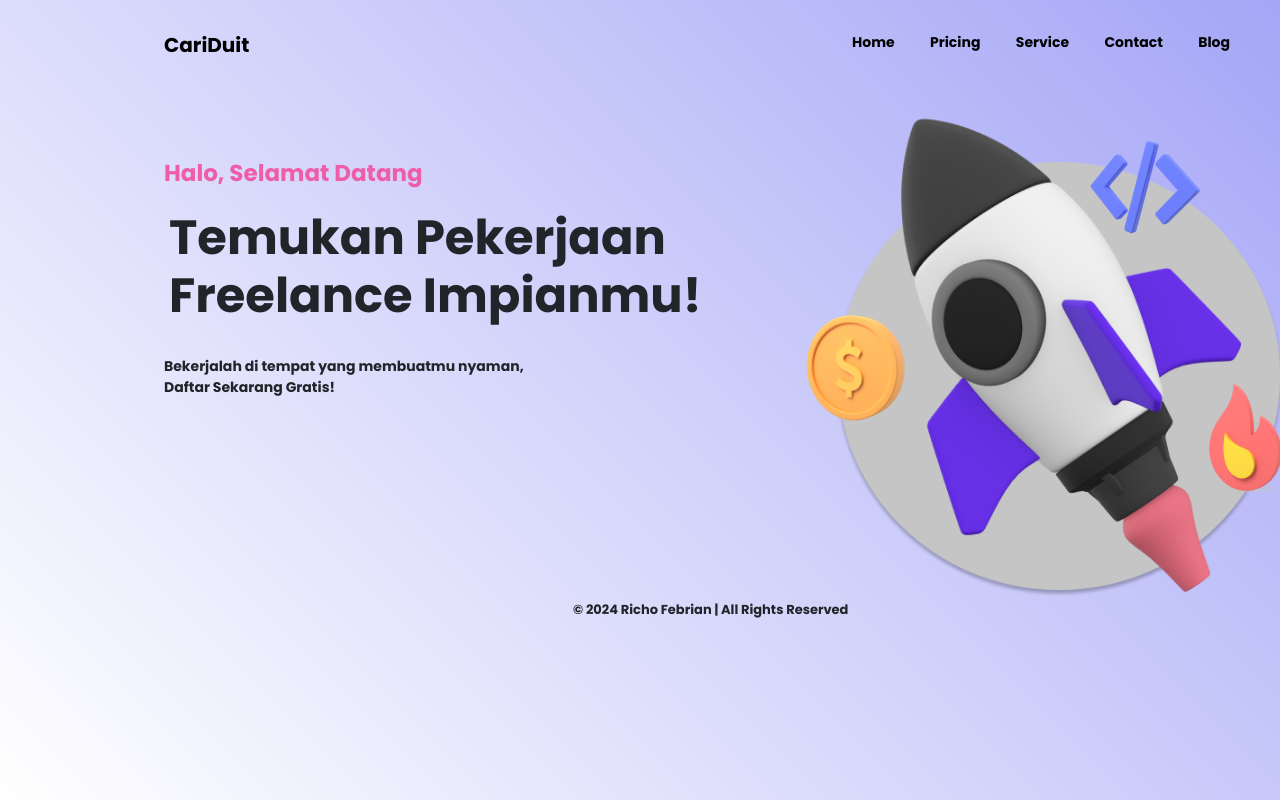
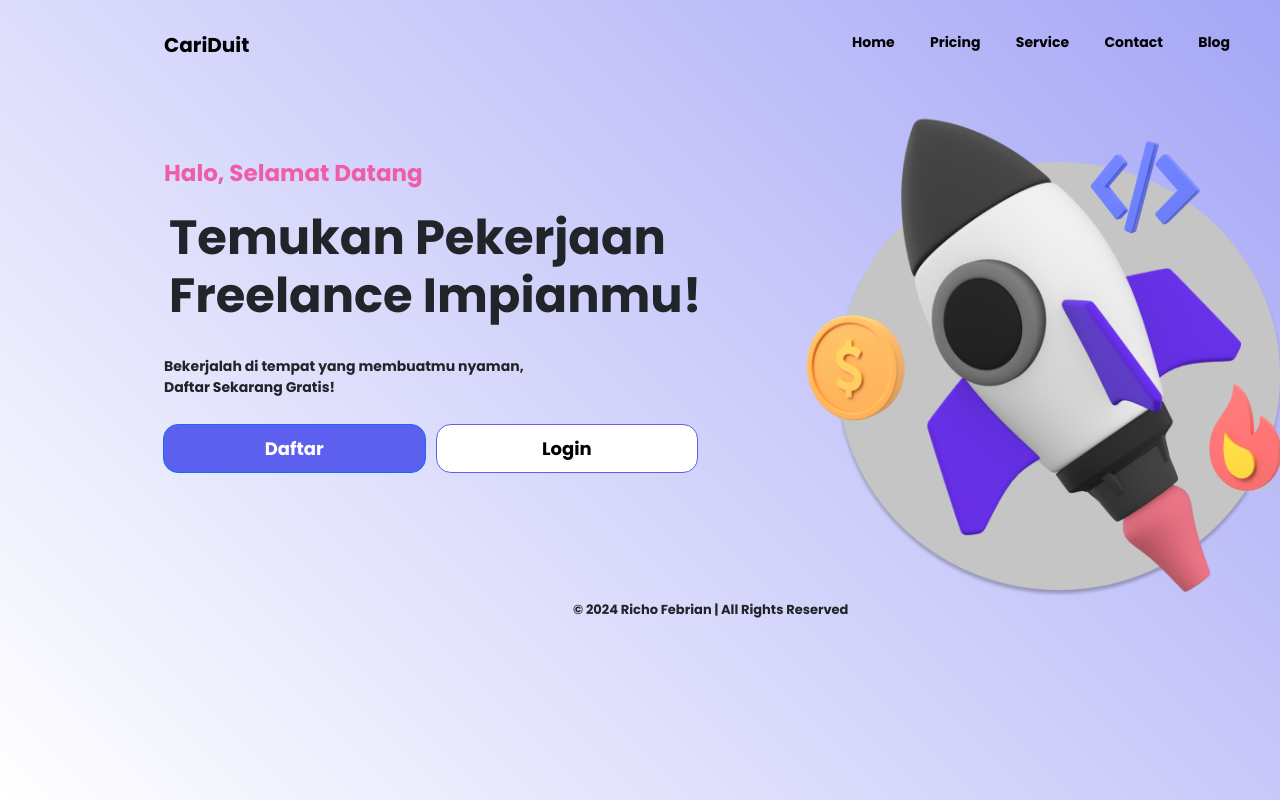
Before and after one commit to richofal/tugas-1-aic-2024, a plain HTML site: page index.html in a window 1280 px wide. Shown: the top 800 px of the page. Drawn offline with nearby package versions, Linux system fonts and the light colour scheme.

Commit message:
Menambahkan tombol daftar dan login

```diff
--- a/app.css
+++ b/app.css
@@ -64,6 +64,9 @@ nav {
   padding-right: 20px;
   left: 164px;
   top: 160px;
+  flex-direction: column;
+  align-items: flex-start;
+  margin-bottom: 20px;
 }
 
 #halo-selamat-datang {
@@ -124,3 +127,33 @@ nav {
   left: 630px;
   top: 150px;
 }
+.button {
+  display: flex;
+  justify-content: center;
+  gap: 10px;
+  left: 164px;
+  top: 160px;
+  margin-top: -50px;
+  margin-left: -13px;
+}
+
+.btn {
+  display: flex;
+  justify-content: center;
+  align-items: center;
+  text-align: center;
+  padding: 10px 0px;
+  font-size: 18px;
+  border-radius: 15px;
+}
+#daftar, #login {
+  flex: 1;
+}
+#daftar {
+  background-color: #5D5FEF;
+}
+#login {
+  background-color: white;
+  color: black;
+  border: 1px solid #5D5FEF;
+}
--- a/index.html
+++ b/index.html
@@ -40,22 +40,30 @@
       </div>
     </nav>
     <section class="content">
-      <span class="captions">
+      <div class="captions">
         <h2 id="halo-selamat-datang">Halo, Selamat Datang</h2>
         <h1 id="temukan">Temukan Pekerjaan Freelance Impianmu!</h1>
         <p id="bekerjalah">
           Bekerjalah di tempat yang membuatmu nyaman, Daftar Sekarang Gratis!
         </p>
-      </span>
-      <span class="img">
+      </div>
+      <div class="img">
         <img id="elipse" src="Images/Ellipse 1.png" />
         <img id="rocket" src="Images/Vectary texture.png" />
         <img id="code" src="Images/Code_perspective_matte_s 1.png" />
         <img id="fire" src="Images/Fire_perspective_matte_s 1.png" />
         <img id="coin" src="Images/Coin_perspective_matte_s 1.png" />
-      </span>
+      </div>
+      <div class="container mt-5">
+        <div class="button">
+          <a class="btn btn-primary" id="daftar" href="#">Daftar</a>
+          <a class="btn btn-primary" id="login" href="#">Login</a>
+        </div>
+    </div>
     </section>
-    <section class="footer">© 2024 Richo Febrian | All Rights Reserved</section>
+    <section class="footer">
+      <p>© 2024 Richo Febrian | All Rights Reserved</p>
+    </section>
     <script
       src="https://cdn.jsdelivr.net/npm/@popperjs/core@2.11.8/dist/umd/popper.min.js"
       integrity="sha384-I7E8VVD/ismYTF4hNIPjVp/Zjvgyol6VFvRkX/vR+Vc4jQkC+hVqc2pM8ODewa9r"
```
